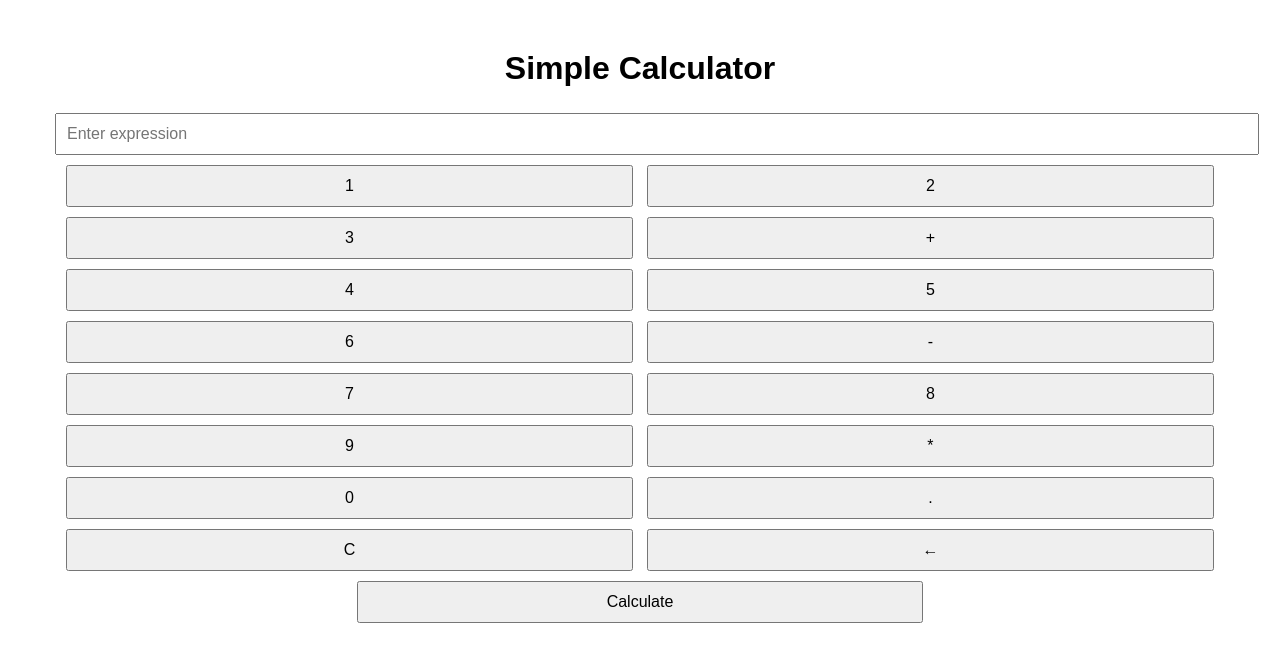
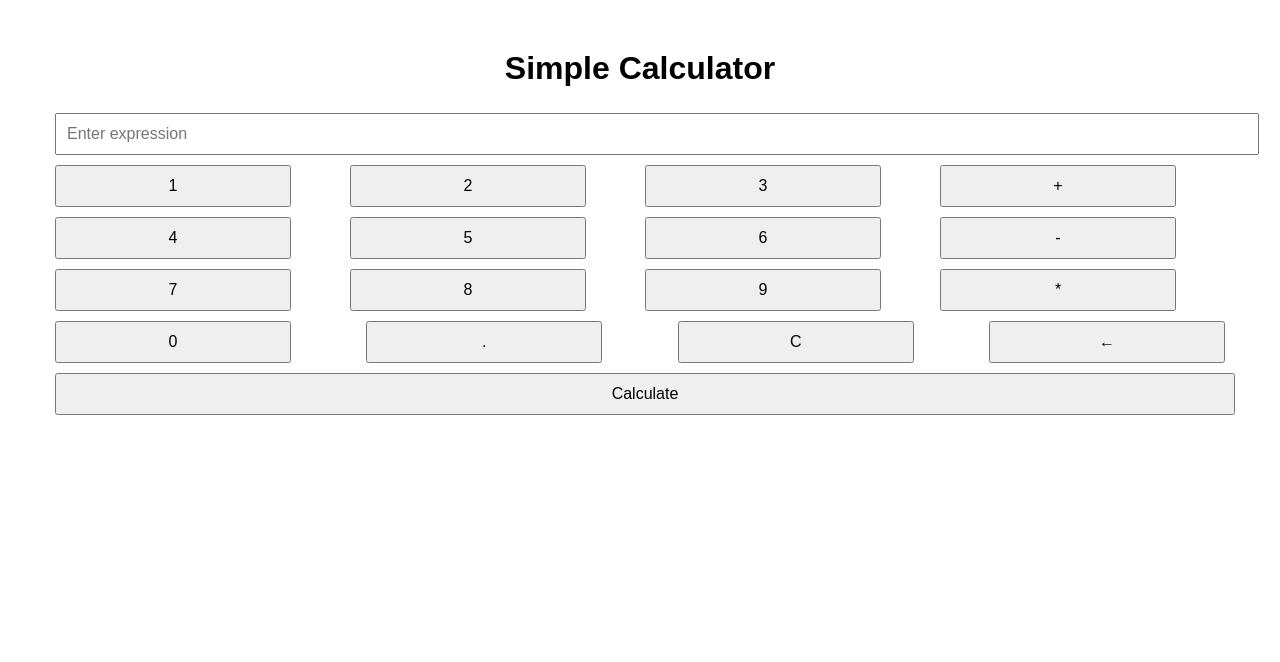
Before and after one commit to GiftsonJe/Advance_software_engineering, a Flask app: page / in a window 1280 px wide. Shown: the top 662 px of the page. Run offline with Flask 3, Linux system fonts and the light colour scheme.

Commit message:
Update styles.css

```diff
--- a/static/styles.css
+++ b/static/styles.css
@@ -10,10 +10,17 @@ input {
     margin: 5px;
     font-size: 16px;
 }
-
+.button-container{
+    display: flex;
+    flex-wrap: wrap;
+    justify-content: space-between;
+}
 button {
-    width: 48%;
+    width: 20%;
     padding: 10px;
     font-size: 16px;
     margin: 5px;
 }
+.calculate-button {
+    width: 100%;
+}
```
